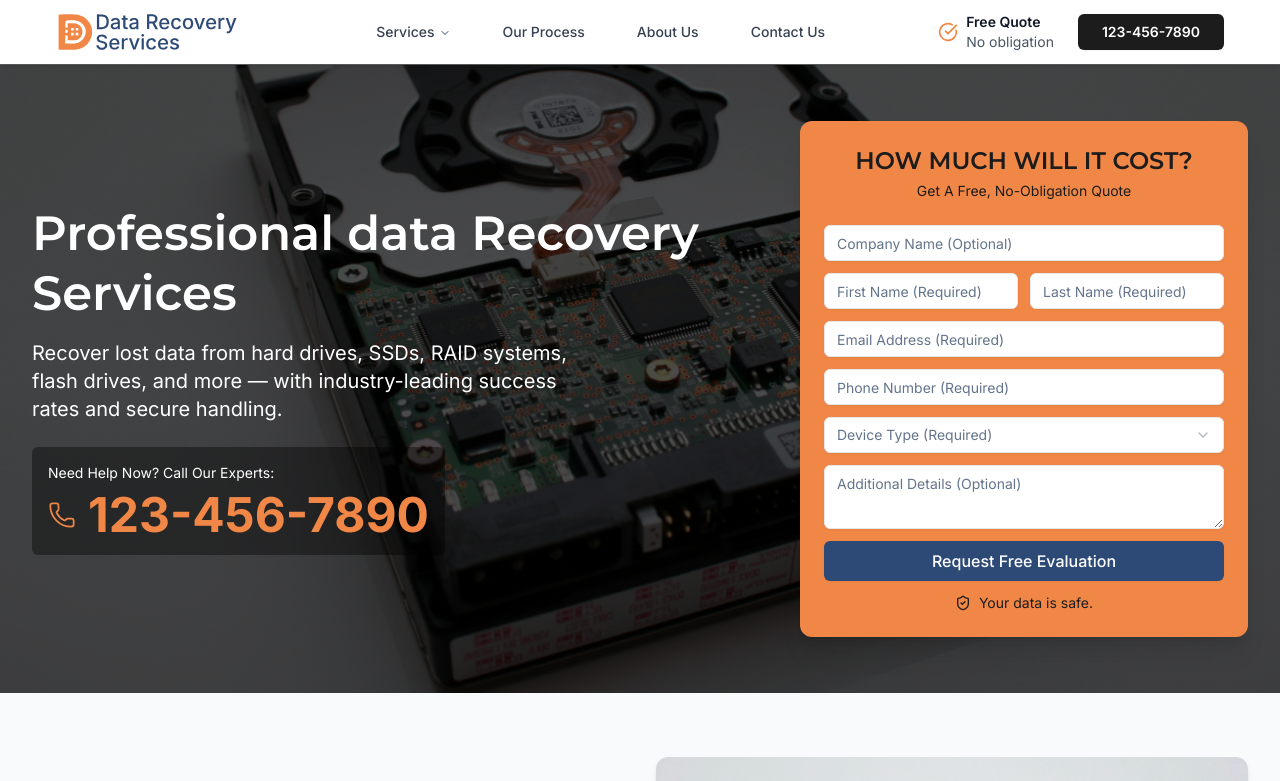
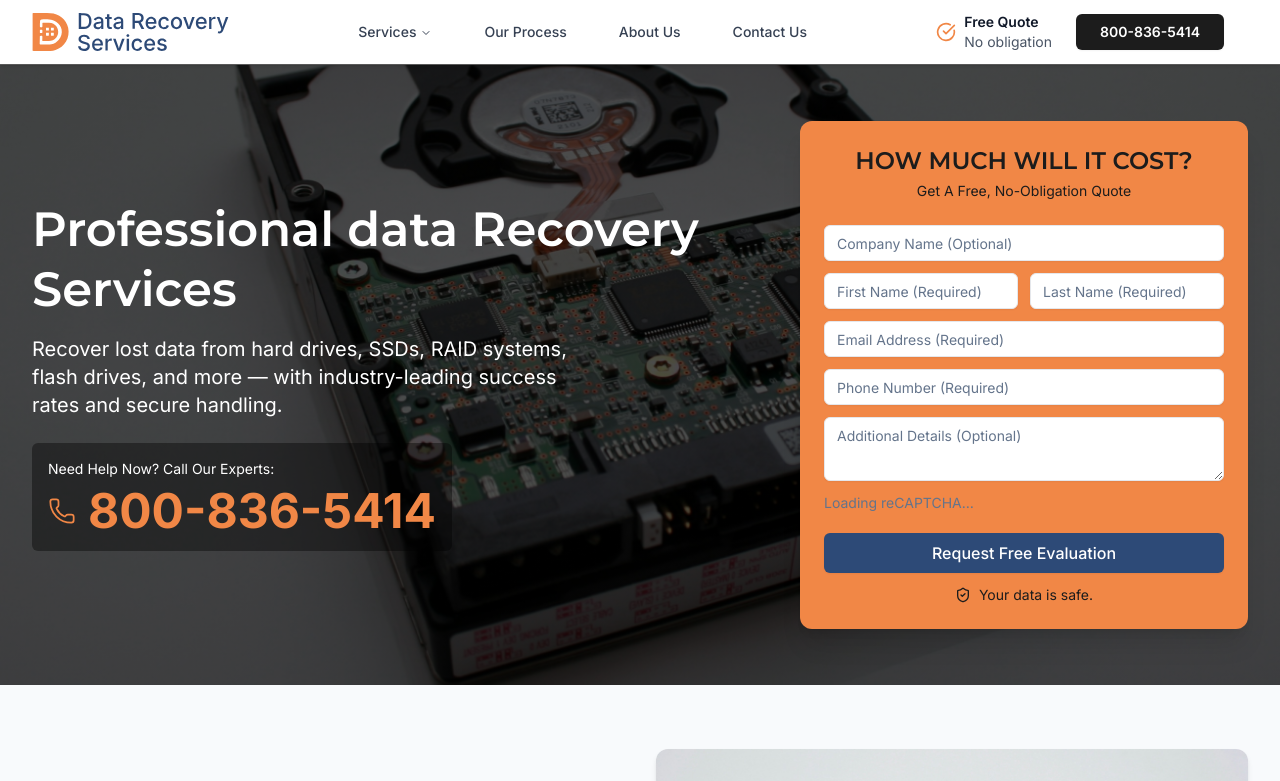
Before and after one commit to arafatpits/data-recovery-services, a Next.js app: page / in a window 1280 px wide. Shown: the top 781 px of the page. Built offline with nearby package versions, Linux system fonts and the light colour scheme.

Commit message:
fix form

```diff
--- a/next.config.mjs
+++ b/next.config.mjs
@@ -2,8 +2,9 @@
 const nextConfig = {
   output: 'export',
   images: {
-    unoptimized: true  // Required for static export
-}
+    unoptimized: true
+},
+trailingSlash: true,
 };
 
 export default nextConfig;
--- a/package.json
+++ b/package.json
@@ -9,6 +9,7 @@
     "lint": "next lint"
   },
   "dependencies": {
+    "@hookform/resolvers": "^5.1.1",
     "@radix-ui/react-dialog": "^1.1.14",
     "@radix-ui/react-label": "^2.1.7",
     "@radix-ui/react-navigation-menu": "^1.2.13",
@@ -21,7 +22,9 @@
     "next": "15.3.3",
     "react": "^19.0.0",
     "react-dom": "^19.0.0",
-    "tailwind-merge": "^3.3.0"
+    "react-hook-form": "^7.57.0",
+    "tailwind-merge": "^3.3.0",
+    "zod": "^3.25.61"
   },
   "devDependencies": {
     "@eslint/eslintrc": "^3",
--- a/src/components/forms/consultation-form.js
+++ b/src/components/forms/consultation-form.js
@@ -1,169 +1,215 @@
-"use client"
+"use client";
 
-import { useState } from "react"
-import { ShieldCheck } from "lucide-react"
-import { Button } from "@/components/ui/button"
-import { Input } from "@/components/ui/input"
-import { Select, SelectContent, SelectItem, SelectTrigger, SelectValue } from "@/components/ui/select"
-import { Textarea } from "@/components/ui/textarea"
+import { useEffect, useState } from "react";
+import { useForm } from "react-hook-form";
+import { z } from "zod";
+import { zodResolver } from "@hookform/resolvers/zod";
+import { ShieldCheck } from "lucide-react";
+import { Input } from "@/components/ui/input";
+import { Textarea } from "@/components/ui/textarea";
+import { Button } from "@/components/ui/button";
+
+const FormSchema = z.object({
+  company: z.string().optional(),
+  first_name: z.string().min(1, "First name is required"),
+  last_name: z.string().min(1, "Last name is required"),
+  email: z.string().email("Invalid email address"),
+  phone: z.string().regex(/^\d+$/, "Invalid phone number"),
+  description: z.string().optional(),
+  deviceType: z.string().optional(),
+});
 
 export default function ConsultationForm({
   formTitle,
   formDescription,
   className = "",
 }) {
-  const [formData, setFormData] = useState({
-    companyName: "",
-    firstName: "",
-    lastName: "",
-    email: "",
-    phone: "",
-    deviceType: "",
-    message: "",
-  })
+  const [isClient, setIsClient] = useState(false);
+  const [recaptchaReady, setRecaptchaReady] = useState(false);
 
-  const handleSubmit = async (e) => {
-    e.preventDefault()
-    console.log("Form submitted:", formData)
-    alert("Form submitted! We will contact you shortly.")
-    setFormData({
-      companyName: "",
-      firstName: "",
-      lastName: "",
-      email: "",
-      phone: "",
-      deviceType: "",
-      message: "",
-    })
+  const {
+    register,
+    handleSubmit,
+    formState: { errors },
+  } = useForm({
+    resolver: zodResolver(FormSchema),
+  });
+
+  useEffect(() => {
+    setIsClient(true);
+
+    const checkRecaptcha = setInterval(() => {
+      if (typeof window !== "undefined" && window.grecaptcha) {
+        setRecaptchaReady(true);
+        const container = document.querySelector(".g-recaptcha");
+        if (container && !container.hasChildNodes()) {
+          window.grecaptcha.render(container, {
+            sitekey: "6Lekm7kUAAAAAHeKlzuz9PFPSJUDnfcmJeSqiYkB",
+          });
+        }
+        clearInterval(checkRecaptcha);
+      }
+    }, 100);
+
+    return () => clearInterval(checkRecaptcha);
+  }, []);
+
+  useEffect(() => {
+    const interval = setInterval(() => {
+      const response = document.getElementById("g-recaptcha-response");
+      if (!response || response.value.trim() === "") {
+        const captchaField = document.getElementsByName("captcha_settings")[0];
+        if (captchaField) {
+          const settings = JSON.parse(captchaField.value);
+          settings.ts = JSON.stringify(new Date().getTime());
+          captchaField.value = JSON.stringify(settings);
+        }
+      }
+    }, 500);
+
+    return () => clearInterval(interval);
+  }, []);
+
+  const inputBaseClass =
+    "w-full h-9 text-sm px-3 py-2 border-input text-foreground bg-background focus:border-ring placeholder:text-muted-foreground";
+
+  const onSubmit = (data) => {
+    const captchaResponse = document.getElementById(
+      "g-recaptcha-response"
+    )?.value;
+    if (!captchaResponse) {
+      alert("Please complete the reCAPTCHA.");
+      return;
     }
 
-  const handleInputChange = (field, value) => {
-    setFormData((prev) => ({ ...prev, [field]: value }))
-  }
+    const form = document.createElement("form");
+    form.method = "POST";
+    form.action =
+      "https://webto.salesforce.com/servlet/servlet.WebToLead?encoding=UTF-8&orgId=00D4P000000kBh7";
 
-  const deviceTypes = [
-    "Hard Drive (HDD)", "Solid State Drive (SSD)", "RAID Array", "USB Drive",
-    "SD Card", "Smartphone", "Laptop", "Desktop Computer", "Server", "Other",
-  ]
+    const addField = (name, value) => {
+      const input = document.createElement("input");
+      input.type = "hidden";
+      input.name = name;
+      input.value = value || "";
+      form.appendChild(input);
+    };
 
-  const effectiveFormTitle = formTitle || "Get Free Evaluation"
-  const effectiveFormDescription = formDescription || "Fill out the form and we'll contact you within 1 hour"
+    addField("oid", "00D4P000000kBh7");
+    addField("retURL", "https://www.pitsdatarecovery.com/thank-you");
+    addField(
+      "captcha_settings",
+      JSON.stringify({
+        keyname: "googlecaptchav2",
+        fallback: "true",
+        orgId: "00D4P000000kBh7",
+        ts: JSON.stringify(new Date().getTime()),
+      })
+    );
+    addField("company", data.company);
+    addField("first_name", data.first_name);
+    addField("last_name", data.last_name);
+    addField("email", data.email);
+    addField("phone", data.phone);
+    addField("description", data.description);
+    addField("device_type__c", data.deviceType);
+    addField("g-recaptcha-response", captchaResponse);
 
-  const inputBaseClass = "w-full h-9 text-sm px-3 py-2 border-input text-foreground bg-background focus:border-ring placeholder:text-muted-foreground"
+    document.body.appendChild(form);
+    form.submit();
+  };
+
+  const effectiveFormTitle = formTitle || "Get Free Evaluation";
+  const effectiveFormDescription =
+    formDescription || "Fill out the form and we'll contact you within 1 hour";
+
+  const renderError = (field) =>
+    errors[field] ? (
+      <p className="text-sm text-destructive bg-white rounded-md px-3 py-1 mt-1">
+        {errors[field].message}
+      </p>
+    ) : null;
 
   return (
     <div className={`bg-accent p-5 sm:p-6 rounded-xl shadow-xl ${className}`}>
       <div className="text-center mb-6">
-        <h2 className=" text-xl sm:text-2xl font-bold text-heading mb-1">
+        <h2 className="text-xl sm:text-2xl font-bold text-heading mb-1">
           {effectiveFormTitle}
         </h2>
-        {effectiveFormDescription && (
-          <p className="text-heading text-sm">
-            {effectiveFormDescription}
-          </p>
-        )}
+        <p className="text-heading text-sm">{effectiveFormDescription}</p>
       </div>
-      <form onSubmit={handleSubmit} className="space-y-3 text-foreground" noValidate>
-        <label htmlFor="companyName" className="sr-only">Company Name</label>
+
+      <form
+        className="space-y-3 text-foreground"
+        onSubmit={handleSubmit(onSubmit)}
+        noValidate
+      >
         <Input
-          id="companyName"
-          type="text"
-          value={formData.companyName}
-          onChange={(e) => handleInputChange("companyName", e.target.value)}
+          id="company"
           placeholder="Company Name (Optional)"
+          {...register("company")}
           className={inputBaseClass}
         />
 
         <div className="grid grid-cols-1 sm:grid-cols-2 gap-x-3 gap-y-3">
           <div>
-            <label htmlFor="firstName" className="sr-only">First Name</label>
             <Input
-              id="firstName"
-              type="text"
-              required
-              aria-required="true"
-              value={formData.firstName}
-              onChange={(e) => handleInputChange("firstName", e.target.value)}
+              id="first_name"
               placeholder="First Name (Required)"
+              {...register("first_name")}
               className={inputBaseClass}
             />
+            {renderError("first_name")}
           </div>
           <div>
-            <label htmlFor="lastName" className="sr-only">Last Name</label>
             <Input
-              id="lastName"
-              type="text"
-              required
-              aria-required="true"
-              value={formData.lastName}
-              onChange={(e) => handleInputChange("lastName", e.target.value)}
+              id="last_name"
               placeholder="Last Name (Required)"
+              {...register("last_name")}
               className={inputBaseClass}
             />
+            {renderError("last_name")}
           </div>
         </div>
 
-        <label htmlFor="email" className="sr-only">Email</label>
+        <div>
           <Input
             id="email"
             type="email"
-          required
-          aria-required="true"
-          value={formData.email}
-          onChange={(e) => handleInputChange("email", e.target.value)}
             placeholder="Email Address (Required)"
+            {...register("email")}
             className={inputBaseClass}
           />
+          {renderError("email")}
+        </div>
 
-        <label htmlFor="phone" className="sr-only">Phone</label>
+        <div>
           <Input
             id="phone"
             type="tel"
-          required
-          aria-required="true"
-          value={formData.phone}
-          onChange={(e) => handleInputChange("phone", e.target.value)}
             placeholder="Phone Number (Required)"
+            {...register("phone")}
             className={inputBaseClass}
           />
-
-        <div>
-          <label htmlFor="deviceType" className="sr-only">Device Type</label>
-          <Select
-            required
-            name="deviceType"
-            value={formData.deviceType}
-            onValueChange={(value) => handleInputChange("deviceType", value)}
-          >
-            <SelectTrigger
-              id="deviceType"
-              className={inputBaseClass}
-              aria-required="true"
-              aria-label="Device Type"
-            >
-              <SelectValue placeholder="Device Type (Required)" />
-            </SelectTrigger>
-            <SelectContent className="bg-popover text-popover-foreground">
-              {deviceTypes.map((device) => (
-                <SelectItem key={device} value={device} className="hover:text-white hover:bg-accent">
-                  {device}
-                </SelectItem>
-              ))}
-            </SelectContent>
-          </Select>
+          {renderError("phone")}
         </div>
 
-        <label htmlFor="message" className="sr-only">Additional Details</label>
+        <input type="hidden" {...register("deviceType")} />
+
         <Textarea
-          id="message"
-          value={formData.message}
-          onChange={(e) => handleInputChange("message", e.target.value)}
+          id="description"
+          rows={4}
           placeholder="Additional Details (Optional)"
+          {...register("description")}
           className="w-full text-sm px-3 py-2 border-input text-foreground bg-background focus:border-ring placeholder:text-muted-foreground"
-          rows={4}
         />
 
-        <Button type="submit" className="w-full text-base h-10">
+        {isClient && <div className="g-recaptcha" />}
+        {!recaptchaReady && (
+          <p className="text-sm text-muted-foreground">Loading reCAPTCHA…</p>
+        )}
+
+        <Button type="submit" className="w-full text-base h-10 mt-2">
           Request Free Evaluation
         </Button>
 
@@ -175,5 +221,5 @@ export default function ConsultationForm({
         </div>
       </form>
     </div>
-  )
+  );
 }
--- a/src/components/layout/header.js
+++ b/src/components/layout/header.js
@@ -40,7 +40,7 @@ export default function Header() {
                 alt="Company Logo"
                 width={250}
                 height={40}
-                className="h-20 w-auto object-contain"
+                className="h-10 w-auto object-contain"
                 priority
               />
             </Link>
--- a/src/lib/constants.js
+++ b/src/lib/constants.js
@@ -2,8 +2,8 @@ export const COMPANY_INFO = {
   name: "Data Recovery Services",
   tagline: "Professional Data Recovery Solutions",
   phone: {
-    display: "123-456-7890",
-    tel: "1234567890",
+    display: "800-836-5414",
+    tel: "8008365414",
   },
   email: "info@datarecoveryservices.com",
 }
```
Also changed, not shown: eslint.config.mjs (+8 -1 lines), src/app/layout.js (+7 -0 lines), src/components/layout/footer.js (+11 -10 lines), public/images/drs-logo.svg, 1 other file (tests, documents, lock files or other folders). Lines whose indentation alone changed are shown as unchanged.
